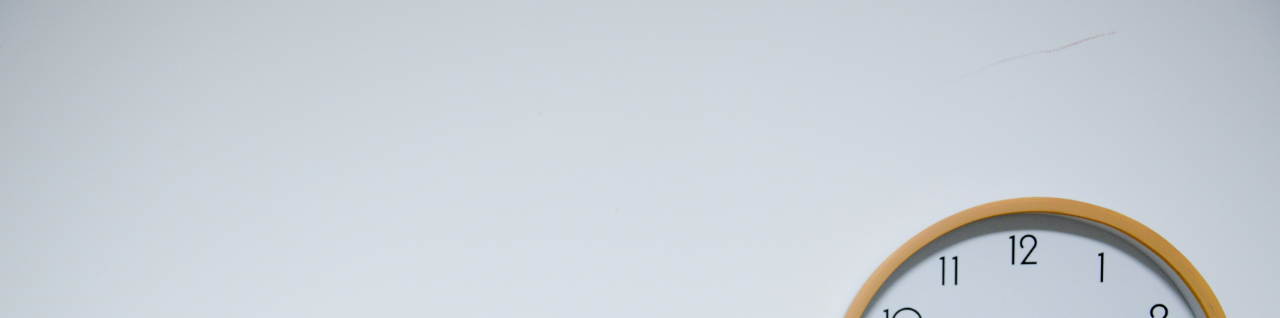
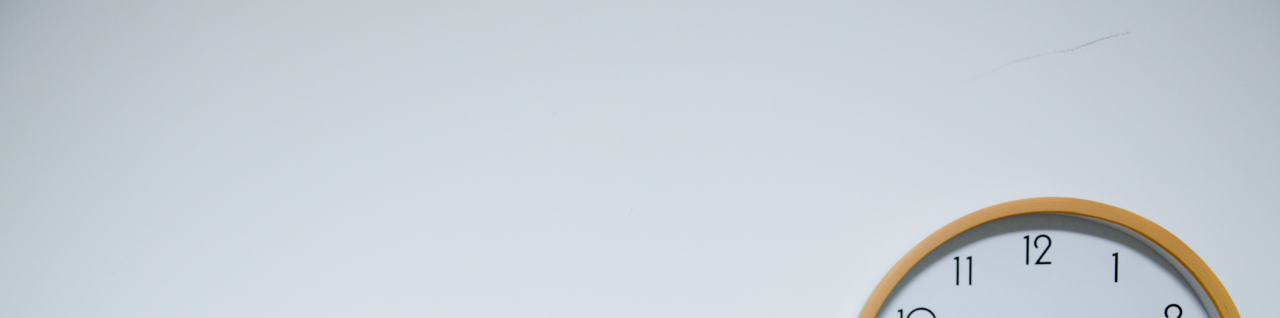
Before and after one commit to KRISHNAVAMSI599/WEB_DEVELOPMENT_INTERNSHIP_PROJECTS-OCTANET-, a plain HTML site: page TASK-2/index.html in a window 1280 px wide. Shown: the top 318 px of the page. Drawn offline with Linux system fonts and the light colour scheme.

Commit message:
Update style.css

```diff
--- a/TASK-2/style.css
+++ b/TASK-2/style.css
@@ -15,7 +15,7 @@ body{
     height: 100vh;
     background-repeat:no-repeat;
     background-size: cover;
-    background-position:center;
+    background-position: auto;
     display: flex;
     justify-content: center;
     align-items: center;
```
